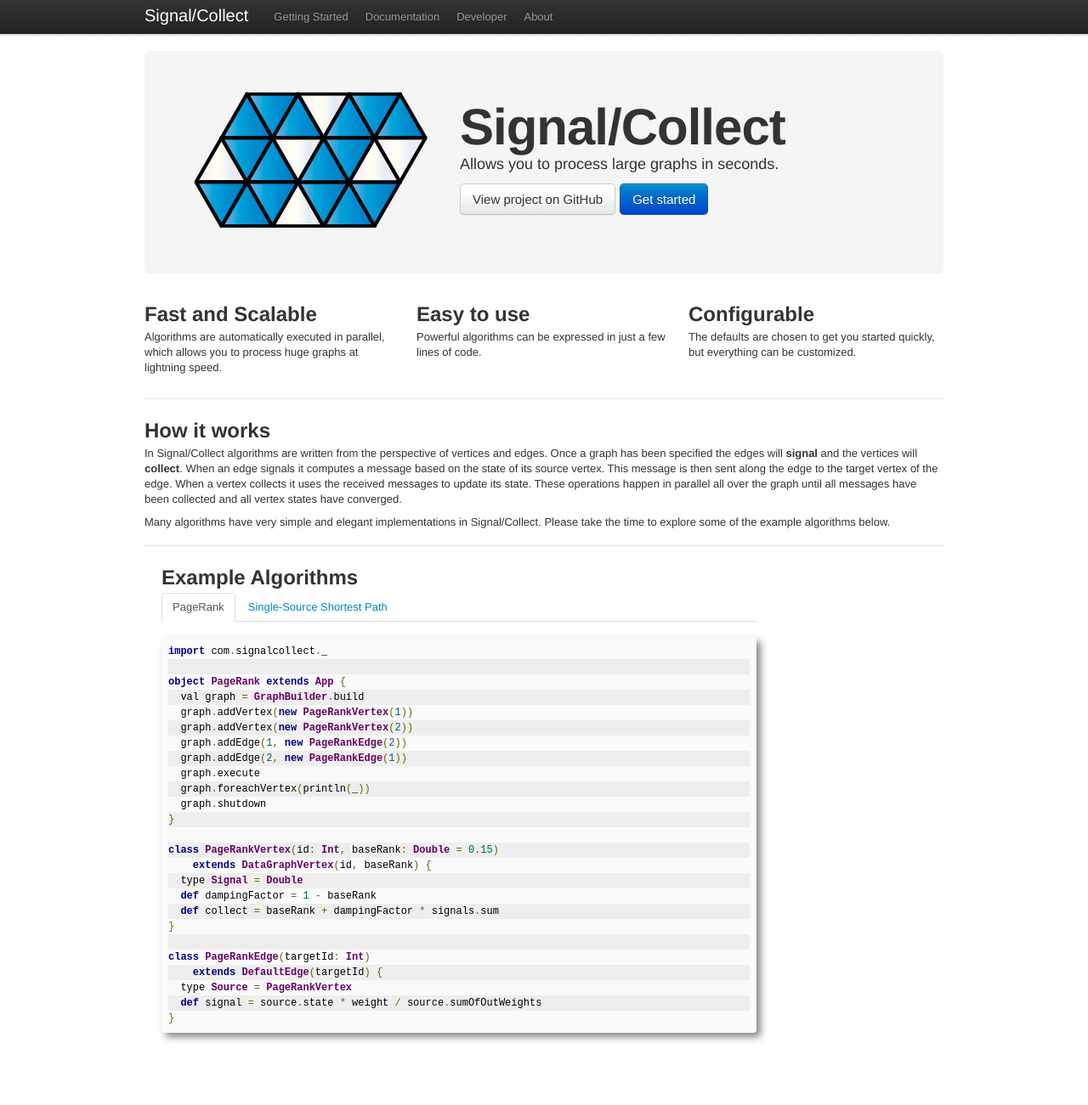
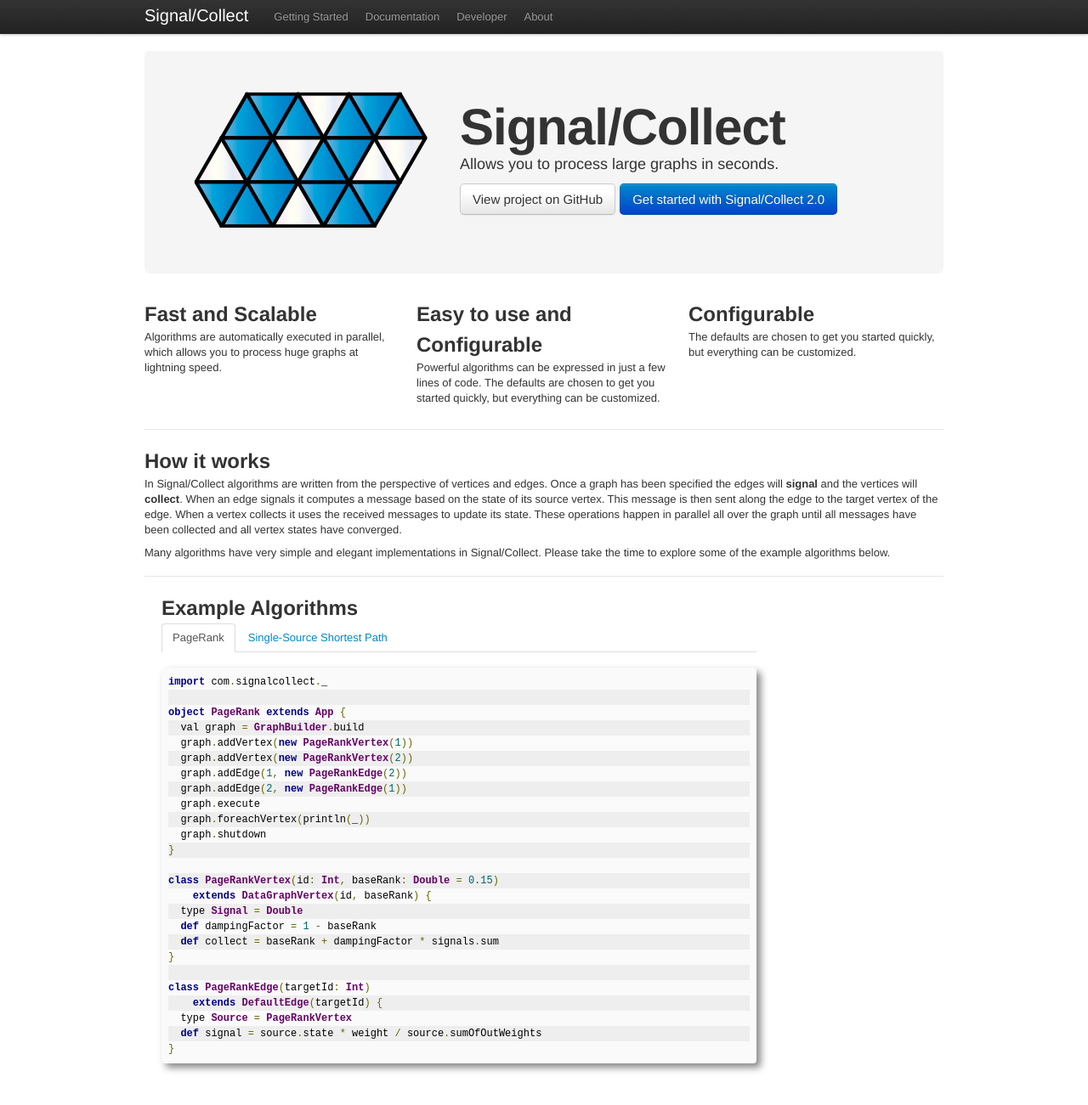
Before and after one commit to uzh/signal-collect, a Jekyll site: the page built from index.html, in a window 1280 px wide and 1310 px high. Shown: the top 1301 px of the window at 85% size. Built offline with Jekyll 4.4.1, drawn with Linux system fonts in a browser that asks for light colours; comment, search, counter and statistics services are not loaded.

Commit message:
extend button

```diff
--- a/index.html
+++ b/index.html
@@ -8,7 +8,7 @@
 	<p>Allows you to process large graphs in seconds.</p>
 	<p class="download-info">
 	  <a href="https://github.com/uzh/signal-collect" class="btn btn-large">View project on GitHub</a>
-	  <a href="gettingStarted.html" class="btn btn-primary btn-large">Get started</a>
+	  <a href="gettingStarted.html" class="btn btn-primary btn-large">Get started with Signal/Collect 2.0</a>
 	</p>
 </div>
 
@@ -19,8 +19,8 @@
 	</p>
 	</div>
 	<div class="span4">
-	  <h2>Easy to use</h2>
-	  <p>Powerful algorithms can be expressed in just a few lines of code.</p>
+	  <h2>Easy to use and Configurable</h2>
+	  <p>Powerful algorithms can be expressed in just a few lines of code. The defaults are chosen to get you started quickly, but everything can be customized.</p>
 	</div>
 	<div class="span4">
 	  <h2>Configurable</h2><!-- Dynamic &amp; -->
```
